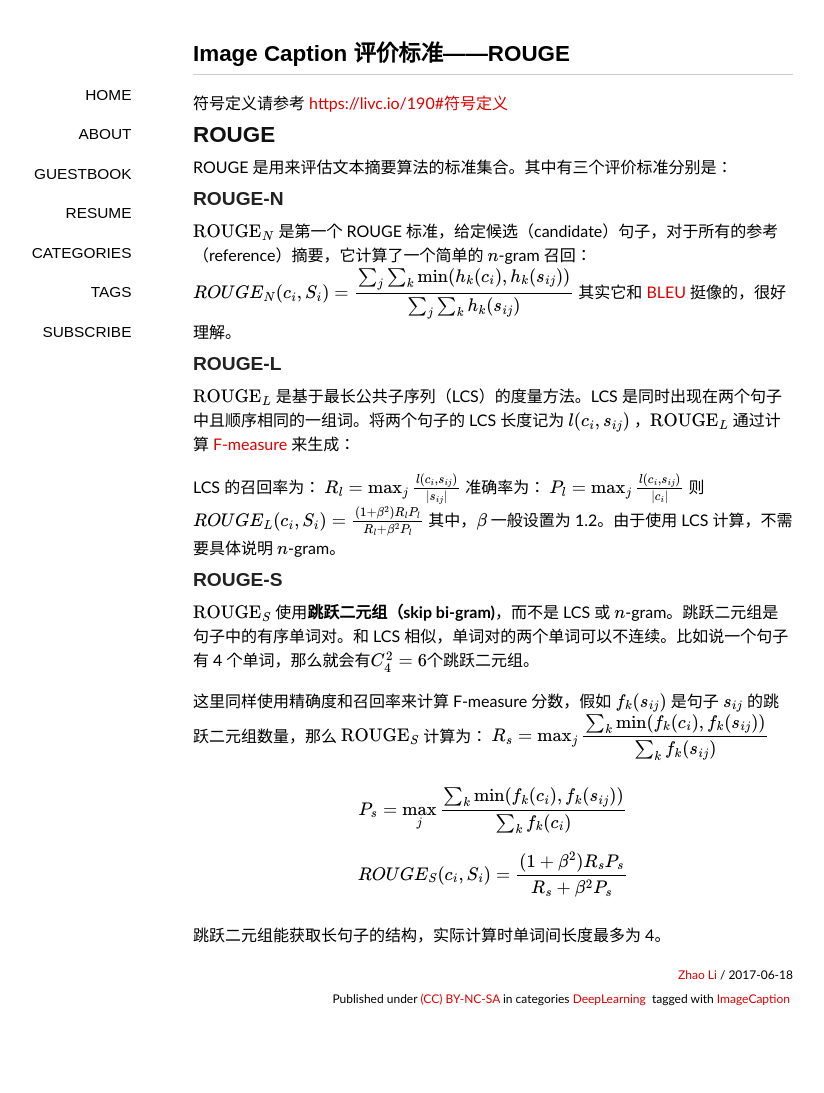
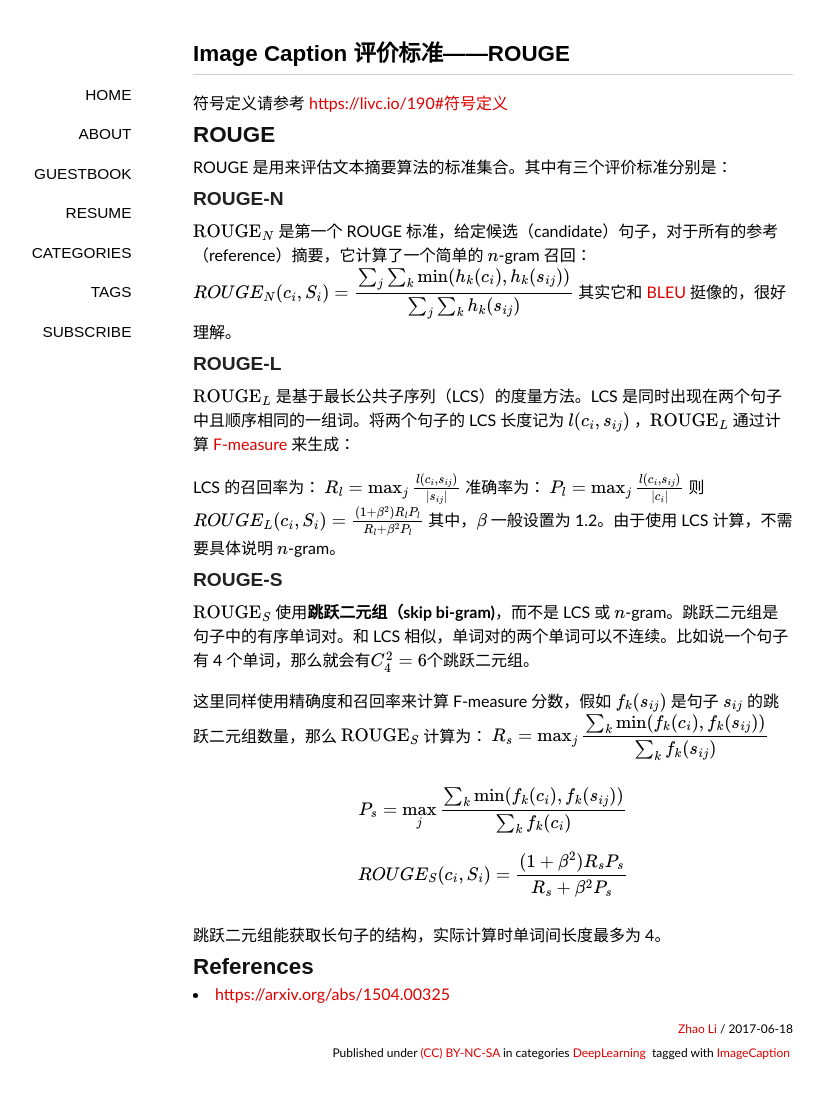
Before and after one commit to livc/livc.github.io, a Jekyll site: the page built from _posts/2017-06-18-191.md, in a window 1280 px wide. Shown: the whole page, without its empty margins (147-971 px from the left). Built offline with Jekyll 4.4.1, drawn with Linux system fonts in a browser that asks for light colours; nearby versions of some CDN libraries; some web fonts are replaced; formulas are drawn with MathJax 3; comment, search, counter and statistics services are not loaded; before the commit the page ends 1039 px from its top, so only the background shows below that.

Commit message:
add reference in post191

```diff
--- a/_posts/2017-06-18-191.md
+++ b/_posts/2017-06-18-191.md
@@ -58,3 +58,7 @@
 $$
 
 跳跃二元组能获取长句子的结构，实际计算时单词间长度最多为 4。
+
+## References
+
+- <https://arxiv.org/abs/1504.00325>
```
